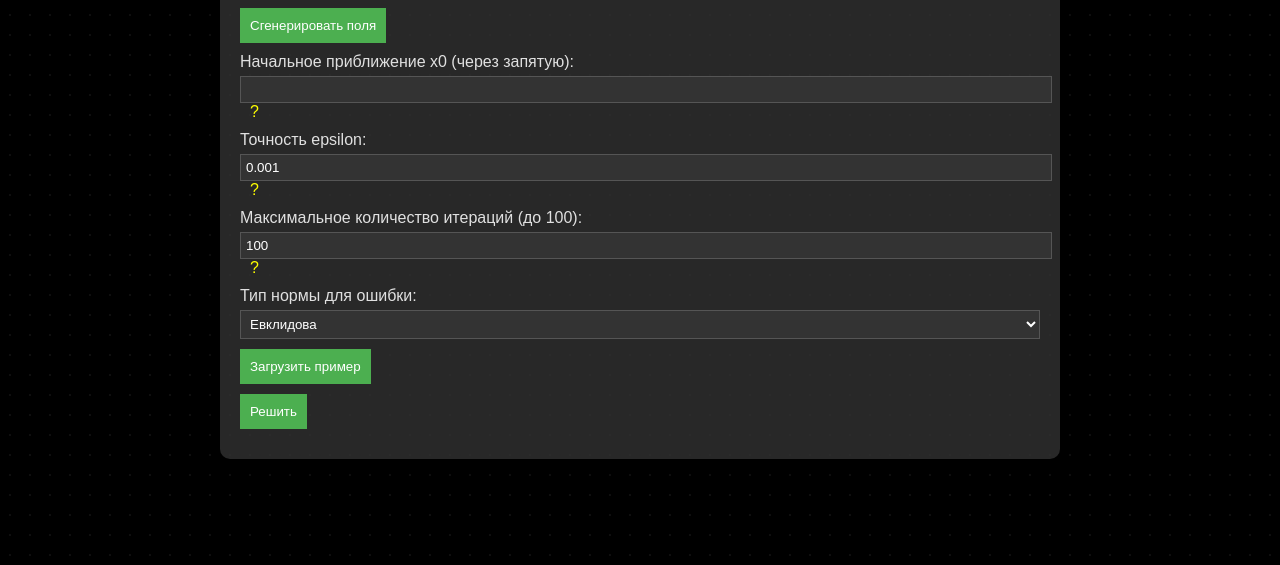
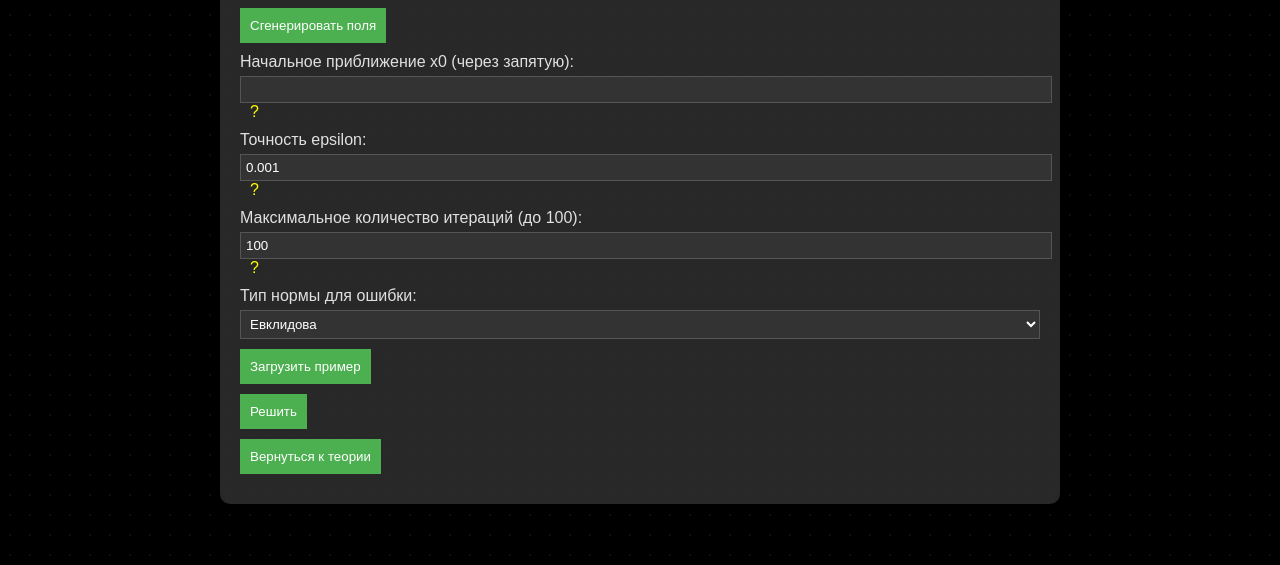
Before and after one commit to Faytix/HelenMath, a plain HTML site: page index.html in a window 1280 px wide. Both pictures are taken after a click on the button "Решить онлайн". Shown: the part 235-800 px from the top of the page. Drawn offline with nearby package versions, Linux system fonts and the light colour scheme.

Commit message:
Добавлена кнопка возврата к теории со страницы решения

```diff
--- a/index.html
+++ b/index.html
@@ -116,6 +116,9 @@
             <button onclick="solve()" data-lang="ru">Решить</button>
             <button onclick="solve()" data-lang="en">Solve</button>
 
+            <button onclick="showTheory()" data-lang="ru">Вернуться к теории</button>
+            <button onclick="showTheory()" data-lang="en">Return to Theory</button>
+
             <div id="warning" style="display: none;"></div>
             <div id="results"></div>
             <canvas id="chart" style="display: none;"></canvas>
--- a/script.js
+++ b/script.js
@@ -11,6 +11,16 @@ function showSolver() {
     document.getElementById('theory-section').style.display = 'none';
     document.getElementById('solver-section').style.display = 'block';
     document.getElementById('solver-section').style.animation = 'fade-in 1s';
+}
+
+function showTheory() {
+    document.getElementById('solver-section').style.display = 'none';
+    document.getElementById('theory-section').style.display = 'block';
+    document.getElementById('theory-section').style.animation = 'fade-in 1s';
+    // Очистка результатов и графика при возврате (опционально)
+    document.getElementById('results').innerHTML = '';
+    document.getElementById('chart').style.display = 'none';
+    document.getElementById('warning').style.display = 'none';
 }
 
 function generateInputs() {
```
